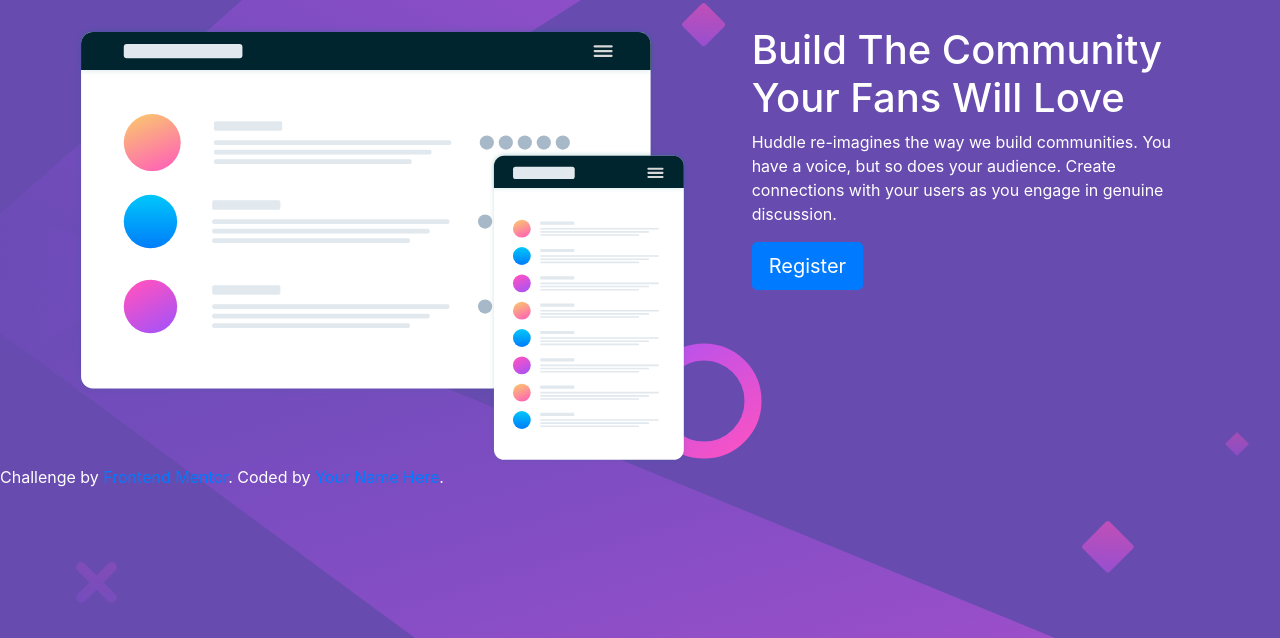
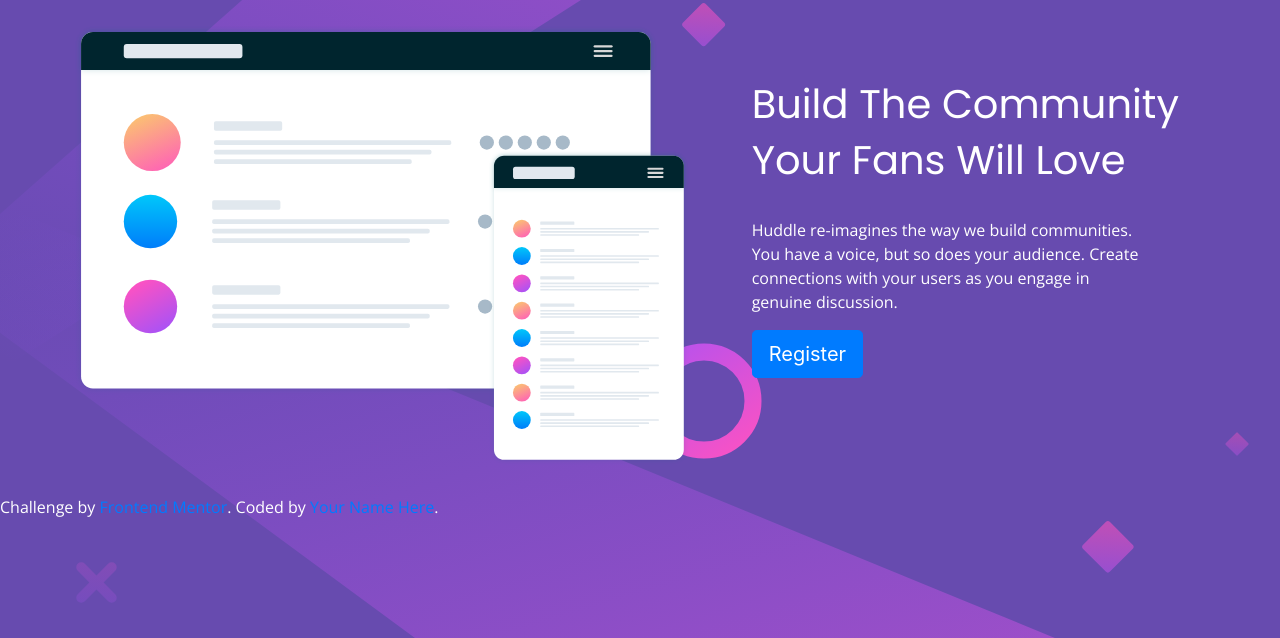
Before and after one commit to dolgopolov-v/frontendmentor-2, a plain HTML site: page index.html in a window 1280 px wide. Shown: the part 162-800 px from the top of the page. Drawn offline with nearby package versions, Linux system fonts and the light colour scheme; files whose address does not match are found by name.

Commit message:
Add style for text

```diff
--- a/css/styles.css
+++ b/css/styles.css
@@ -7,6 +7,21 @@ color: white;
 nav {
   margin: 55px 55px;
 }
+
+h1 {
+  font-family: 'Poppins', sans-serif;
+font-weight: 400;
+line-height: 1.4;
+margin-top: 50px;
+}
+
+p {
+  font-family: 'Open Sans', sans-serif;
+  font-weight: 400;
+  padding-right: 55px;
+  margin-top: 30px;
+}
+
 .nav-image {
 width: 80%;
 }
```
